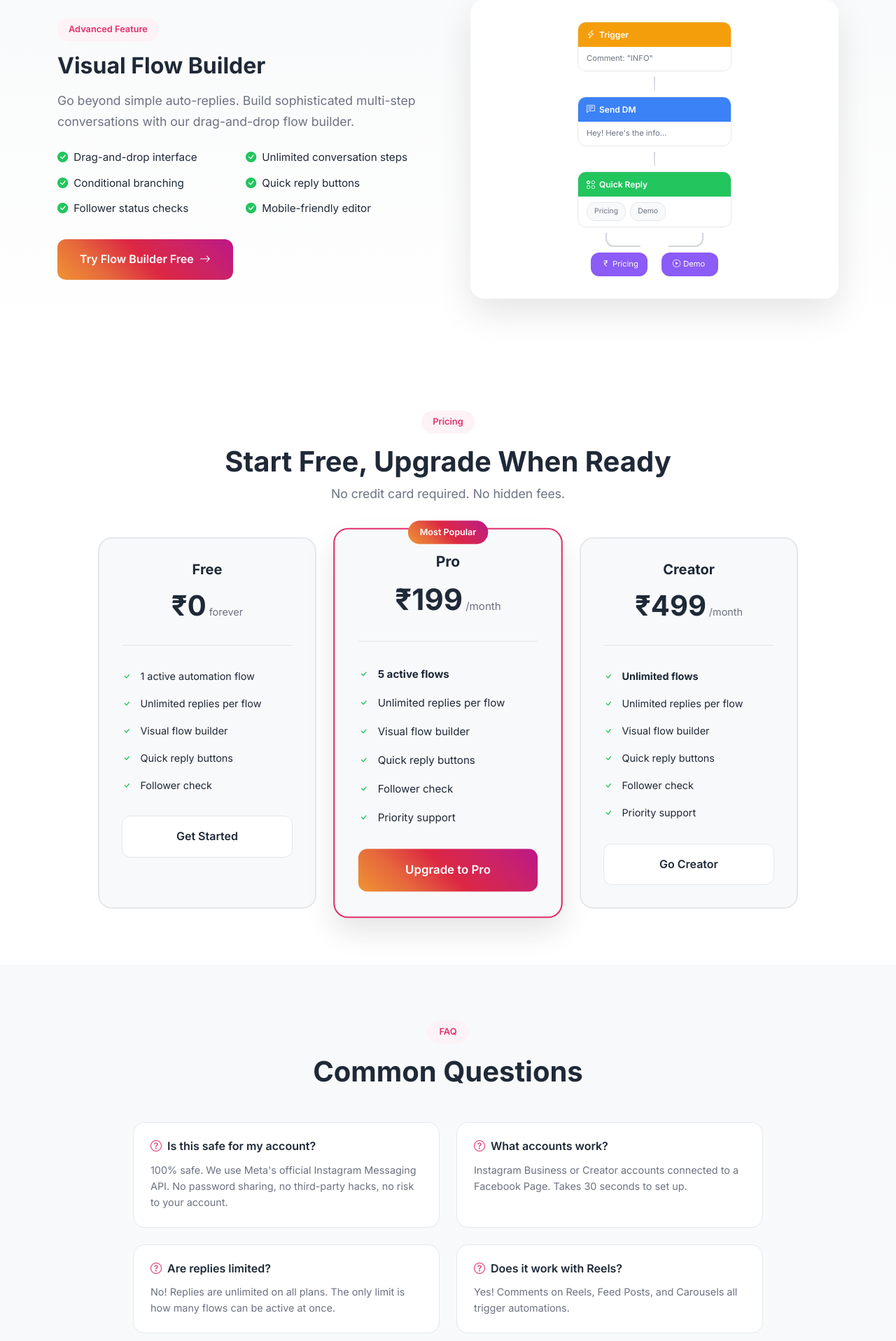
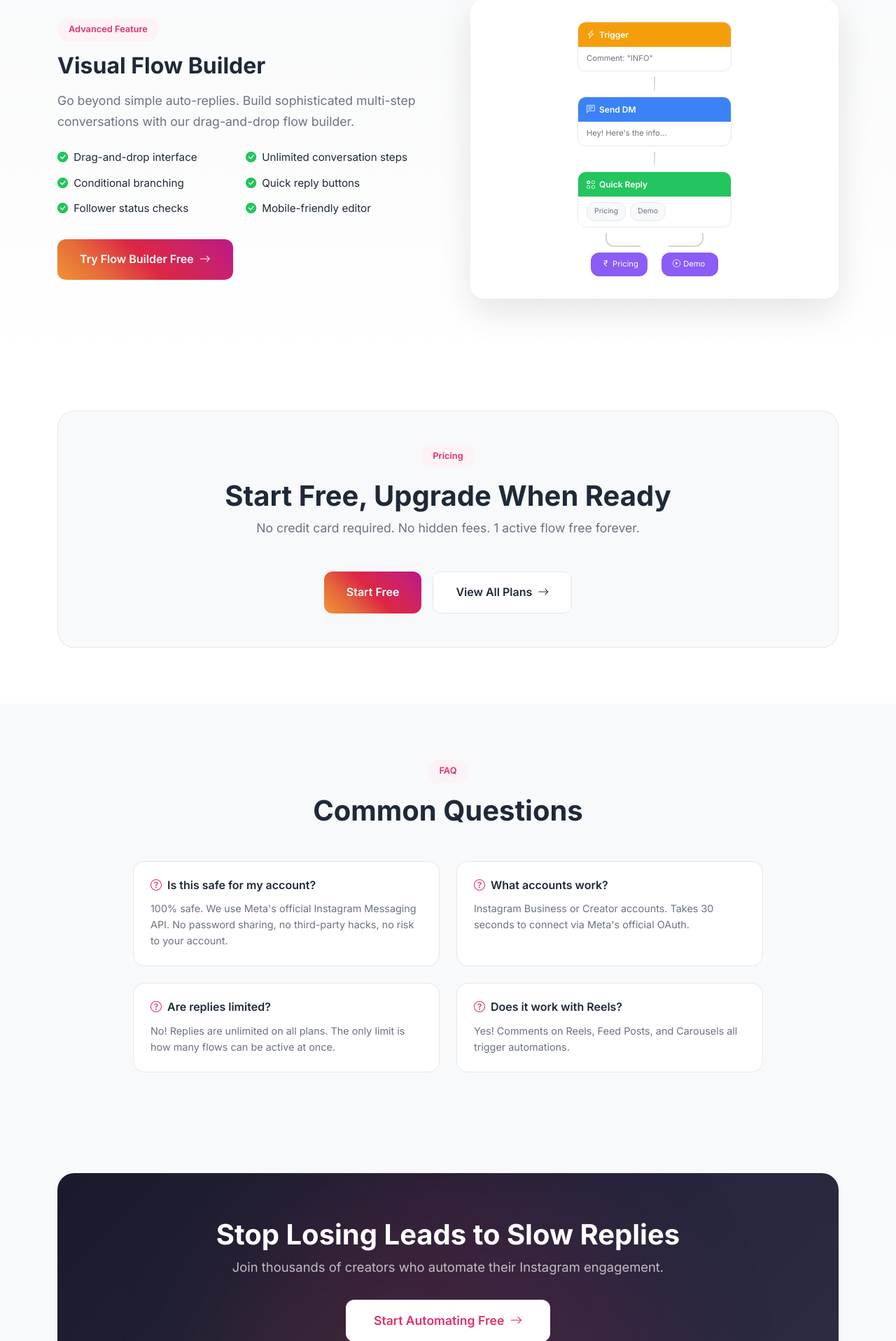
Before and after one commit to makeshmakesh/maedix-q, a Django app: page / in a window 1280 px wide. Shown: the part 3921-5838 px from the top of the page at 70% size. Run offline with Django 4.2, Linux system fonts and the light colour scheme; data that the repository does not hold is empty; some libraries are stand-ins or nearby versions.

Commit message:
fix some issiues

```diff
--- a/templates/instagram/automation_landing.html
+++ b/templates/instagram/automation_landing.html
@@ -17,7 +17,7 @@
             <div class="hero-content">
                 <div class="hero-pill">
                     <span class="pill-icon"><i class="bi bi-patch-check-fill"></i></span>
-                    <span>Official Meta Business Partner</span>
+                    <span>Verified Meta Tech Provider</span>
                 </div>
 
                 <h1 class="hero-headline">
@@ -420,75 +420,22 @@
     </div>
 </section>
 
-<!-- Pricing -->
-<section class="section pricing-section">
+<!-- Pricing CTA -->
+<section class="section pricing-cta-section">
     <div class="container">
-        <div class="section-intro">
-            <span class="section-label">Pricing</span>
-            <h2>Start Free, Upgrade When Ready</h2>
-            <p>No credit card required. No hidden fees.</p>
-        </div>
-
-        <div class="pricing-cards">
-            <div class="pricing-card">
-                <div class="pricing-header">
-                    <h3>Free</h3>
-                    <div class="pricing-price">
-                        <span class="price-amount">₹0</span>
-                        <span class="price-period">forever</span>
-                    </div>
-                </div>
-                <ul class="pricing-features">
-                    <li><i class="bi bi-check"></i> 1 active automation flow</li>
-                    <li><i class="bi bi-check"></i> Unlimited replies per flow</li>
-                    <li><i class="bi bi-check"></i> Visual flow builder</li>
-                    <li><i class="bi bi-check"></i> Quick reply buttons</li>
-                    <li><i class="bi bi-check"></i> Follower check</li>
-                </ul>
+        <div class="pricing-cta-box">
+            <div class="section-intro">
+                <span class="section-label">Pricing</span>
+                <h2>Start Free, Upgrade When Ready</h2>
+                <p>No credit card required. No hidden fees. 1 active flow free forever.</p>
+            </div>
+            <div class="pricing-cta-actions">
                 {% if user.is_authenticated %}
-                <a href="{% url 'flow_list' %}" class="btn-pricing-secondary">Current Plan</a>
+                <a href="{% url 'flow_list' %}" class="btn-pricing-primary">Go to Dashboard</a>
                 {% else %}
-                <a href="{% url 'signup' %}" class="btn-pricing-secondary">Get Started</a>
+                <a href="{% url 'signup' %}" class="btn-pricing-primary">Start Free</a>
                 {% endif %}
-            </div>
-
-            <div class="pricing-card popular">
-                <div class="popular-badge">Most Popular</div>
-                <div class="pricing-header">
-                    <h3>Pro</h3>
-                    <div class="pricing-price">
-                        <span class="price-amount">₹199</span>
-                        <span class="price-period">/month</span>
-                    </div>
-                </div>
-                <ul class="pricing-features">
-                    <li><i class="bi bi-check"></i> <strong>5 active flows</strong></li>
-                    <li><i class="bi bi-check"></i> Unlimited replies per flow</li>
-                    <li><i class="bi bi-check"></i> Visual flow builder</li>
-                    <li><i class="bi bi-check"></i> Quick reply buttons</li>
-                    <li><i class="bi bi-check"></i> Follower check</li>
-                    <li><i class="bi bi-check"></i> Priority support</li>
-                </ul>
-                <a href="{% url 'pricing' %}" class="btn-pricing-primary">Upgrade to Pro</a>
-            </div>
-
-            <div class="pricing-card">
-                <div class="pricing-header">
-                    <h3>Creator</h3>
-                    <div class="pricing-price">
-                        <span class="price-amount">₹499</span>
-                        <span class="price-period">/month</span>
-                    </div>
-                </div>
-                <ul class="pricing-features">
-                    <li><i class="bi bi-check"></i> <strong>Unlimited flows</strong></li>
-                    <li><i class="bi bi-check"></i> Unlimited replies per flow</li>
-                    <li><i class="bi bi-check"></i> Visual flow builder</li>
-                    <li><i class="bi bi-check"></i> Quick reply buttons</li>
-                    <li><i class="bi bi-check"></i> Follower check</li>
-                    <li><i class="bi bi-check"></i> Priority support</li>
-                </ul>
-                <a href="{% url 'pricing' %}" class="btn-pricing-secondary">Go Creator</a>
+                <a href="{% url 'pricing' %}" class="btn-pricing-secondary">View All Plans <i class="bi bi-arrow-right"></i></a>
             </div>
         </div>
     </div>
@@ -510,7 +457,7 @@
 
             <div class="faq-card">
                 <h4><i class="bi bi-question-circle"></i> What accounts work?</h4>
-                <p>Instagram Business or Creator accounts connected to a Facebook Page. Takes 30 seconds to set up.</p>
+                <p>Instagram Business or Creator accounts. Takes 30 seconds to connect via Meta's official OAuth.</p>
             </div>
 
             <div class="faq-card">
@@ -1477,102 +1424,33 @@
     border: none !important;
 }
 
-/* ========== Pricing ========== */
-.pricing-section {
+/* ========== Pricing CTA ========== */
+.pricing-cta-section {
     background: white;
 }
 
-.pricing-cards {
-    display: grid;
-    grid-template-columns: repeat(3, 1fr);
-    gap: 2rem;
-    max-width: 1000px;
-    margin: 0 auto;
-}
-
-.pricing-card {
+.pricing-cta-box {
     background: var(--bg-light);
-    border-radius: 20px;
-    padding: 2rem;
-    border: 2px solid var(--border-color);
-    position: relative;
-    transition: all 0.3s ease;
-}
-
-.pricing-card.popular {
-    border-color: var(--primary);
-    transform: scale(1.05);
-    box-shadow: 0 20px 40px rgba(0,0,0,0.1);
-}
-
-.popular-badge {
-    position: absolute;
-    top: -12px;
-    left: 50%;
-    transform: translateX(-50%);
+    border-radius: 24px;
+    padding: 3rem 2rem;
+    text-align: center;
+    border: 1px solid var(--border-color);
+}
+
+.pricing-cta-actions {
+    display: flex;
+    gap: 1rem;
+    justify-content: center;
+    flex-wrap: wrap;
+}
+
+.btn-pricing-primary {
+    display: inline-flex;
+    align-items: center;
+    gap: 0.5rem;
     background: var(--gradient-instagram);
     color: white;
-    padding: 0.4rem 1rem;
-    border-radius: 20px;
-    font-size: 0.75rem;
-    font-weight: 600;
-}
-
-.pricing-header {
-    text-align: center;
-    margin-bottom: 1.5rem;
-    padding-bottom: 1.5rem;
-    border-bottom: 1px solid var(--border-color);
-}
-
-.pricing-header h3 {
-    font-size: 1.25rem;
-    font-weight: 700;
-    margin-bottom: 0.5rem;
-}
-
-.pricing-price {
-    display: flex;
-    align-items: baseline;
-    justify-content: center;
-    gap: 0.25rem;
-}
-
-.price-amount {
-    font-size: 2.5rem;
-    font-weight: 800;
-    color: var(--text);
-}
-
-.price-period {
-    color: var(--text-muted);
-    font-size: 0.9rem;
-}
-
-.pricing-features {
-    list-style: none;
-    padding: 0;
-    margin: 0 0 1.5rem;
-}
-
-.pricing-features li {
-    display: flex;
-    align-items: center;
-    gap: 0.75rem;
-    padding: 0.5rem 0;
-    font-size: 0.9rem;
-}
-
-.pricing-features i {
-    color: #22c55e;
-}
-
-.btn-pricing-primary {
-    display: block;
-    text-align: center;
-    background: var(--gradient-instagram);
-    color: white;
-    padding: 1rem;
+    padding: 1rem 2rem;
     border-radius: 12px;
     font-weight: 600;
     text-decoration: none;
@@ -1586,11 +1464,12 @@
 }
 
 .btn-pricing-secondary {
-    display: block;
-    text-align: center;
+    display: inline-flex;
+    align-items: center;
+    gap: 0.5rem;
     background: white;
     color: var(--text);
-    padding: 1rem;
+    padding: 1rem 2rem;
     border-radius: 12px;
     font-weight: 600;
     text-decoration: none;
@@ -1746,14 +1625,6 @@
         grid-template-columns: repeat(2, 1fr);
     }
 
-    .pricing-cards {
-        grid-template-columns: 1fr;
-        max-width: 400px;
-    }
-
-    .pricing-card.popular {
-        transform: none;
-    }
 }
 
 @media (max-width: 768px) {
--- a/templates/instagram/flow_edit.html
+++ b/templates/instagram/flow_edit.html
@@ -1141,8 +1141,8 @@
                 </div>
                 <div class="header-actions flex-shrink-0">
                     <!-- Help Link -->
-                    <a href="{% url 'flow_builder_help' %}" class="btn-mode-toggle" title="Learn about node types" target="_blank">
-                        <i class="bi bi-question-circle"></i>
+                    <a href="{% url 'flow_builder_help' %}" class="btn-mode-toggle" title="Learn about node types and how to build flows" target="_blank">
+                        <i class="bi bi-question-circle me-1"></i><span class="d-none d-sm-inline">Help</span>
                     </a>
                     <!-- Mode Toggle -->
                     <div class="btn-group" role="group" id="editorModeToggle">
```
Also changed, not shown: templates/instagram/flow_list.html (+6 -6 lines).
